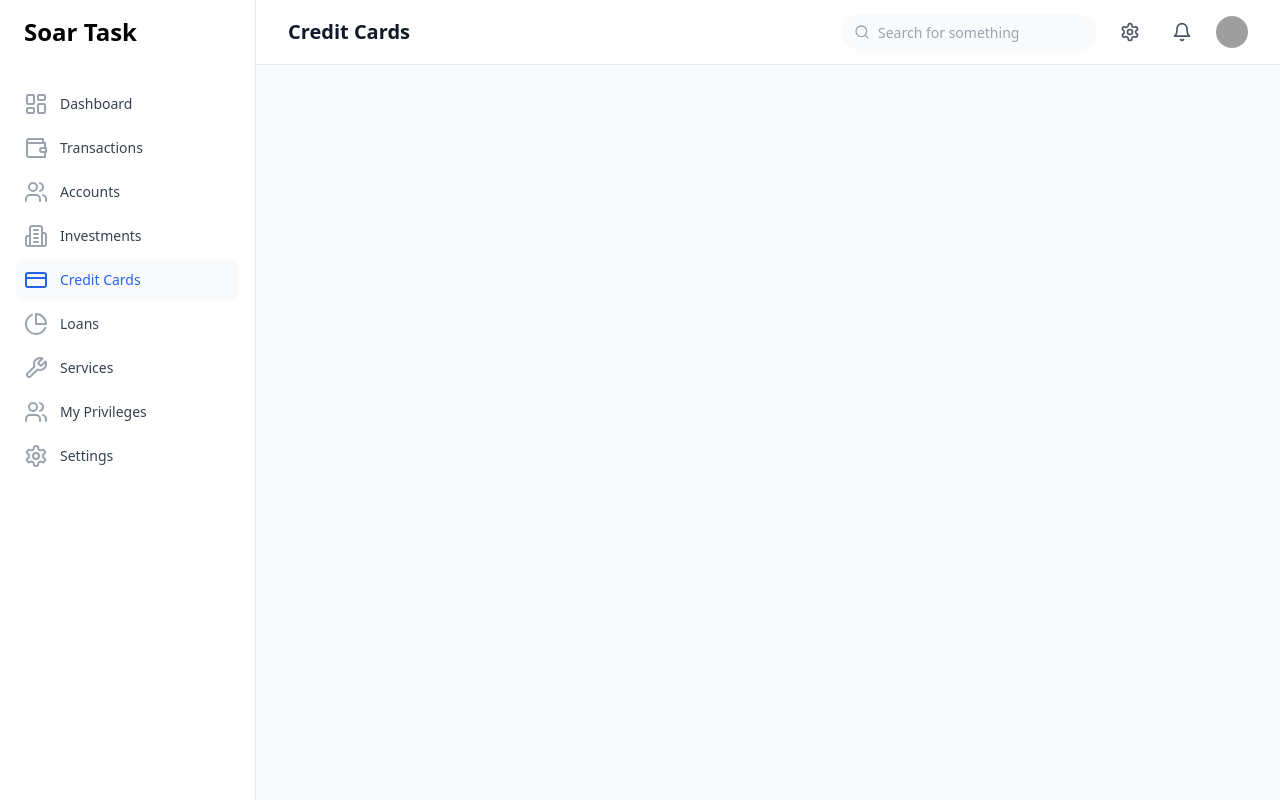
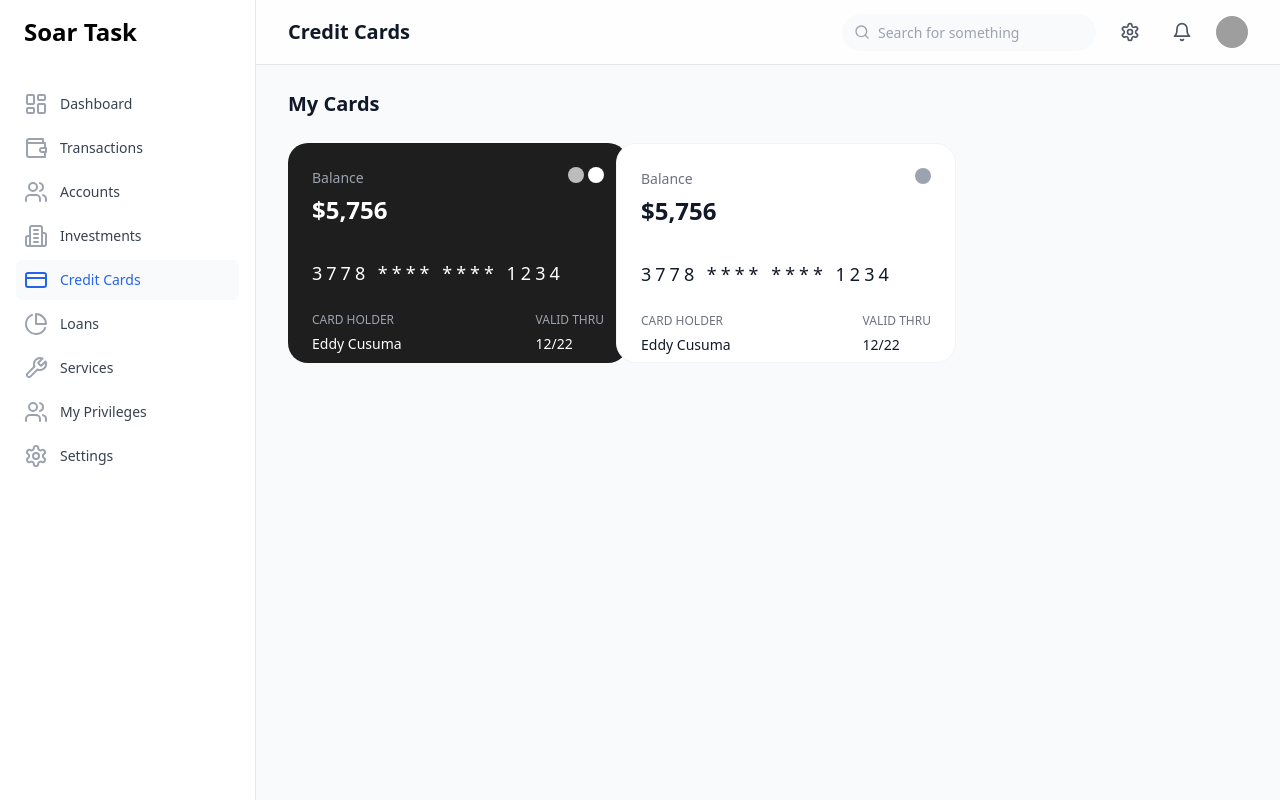
Before and after one commit to mariana-k/dashboard-app, a React (Vite) app: page /cards in a window 1280 px wide. Built offline with nearby package versions, Linux system fonts and the light colour scheme; grey boxes are pictures that could not be loaded.

Commit message:
[ST-7] cards page

```diff
--- a/src/App.tsx
+++ b/src/App.tsx
@@ -1,6 +1,7 @@
 import { BrowserRouter as Router, Routes, Route } from 'react-router-dom';
 import { Layout } from './components/layout';
 import { Dashboard } from './pages/dashboard';
+import { Cards } from './pages/cards';
 
 function App() {
   return (
@@ -8,6 +9,7 @@ function App() {
       <Layout>
         <Routes>
           <Route path="/" element={<Dashboard />} />
+          <Route path="/cards" element={<Cards />} />
         </Routes>
       </Layout>
     </Router>
--- /dev/null
+++ b/src/pages/cards.tsx
@@ -0,0 +1,31 @@
+import { useQuery } from '@tanstack/react-query';
+import { Card } from '../components/card';
+import { fetchCards } from '../lib/api';
+
+export function Cards() {
+  const { data: cards } = useQuery({
+    queryKey: ['cards'],
+    queryFn: fetchCards,
+  });
+
+  return (
+    <div>
+      <div className="flex items-center justify-between mb-6">
+        <h1 className="text-xl font-semibold text-gray-900">My Cards</h1>
+      </div>
+
+      <div className="grid grid-cols-1 md:grid-cols-2 xl:grid-cols-3 gap-6">
+        {cards?.map((card) => (
+          <Card
+            key={card.id}
+            balance={card.balance}
+            cardHolder={card.cardHolder}
+            number={card.number}
+            expiryDate={card.expiryDate}
+            variant={card.id === '1' ? 'dark' : 'light'}
+          />
+        ))}
+      </div>
+    </div>
+  );
+}
```
